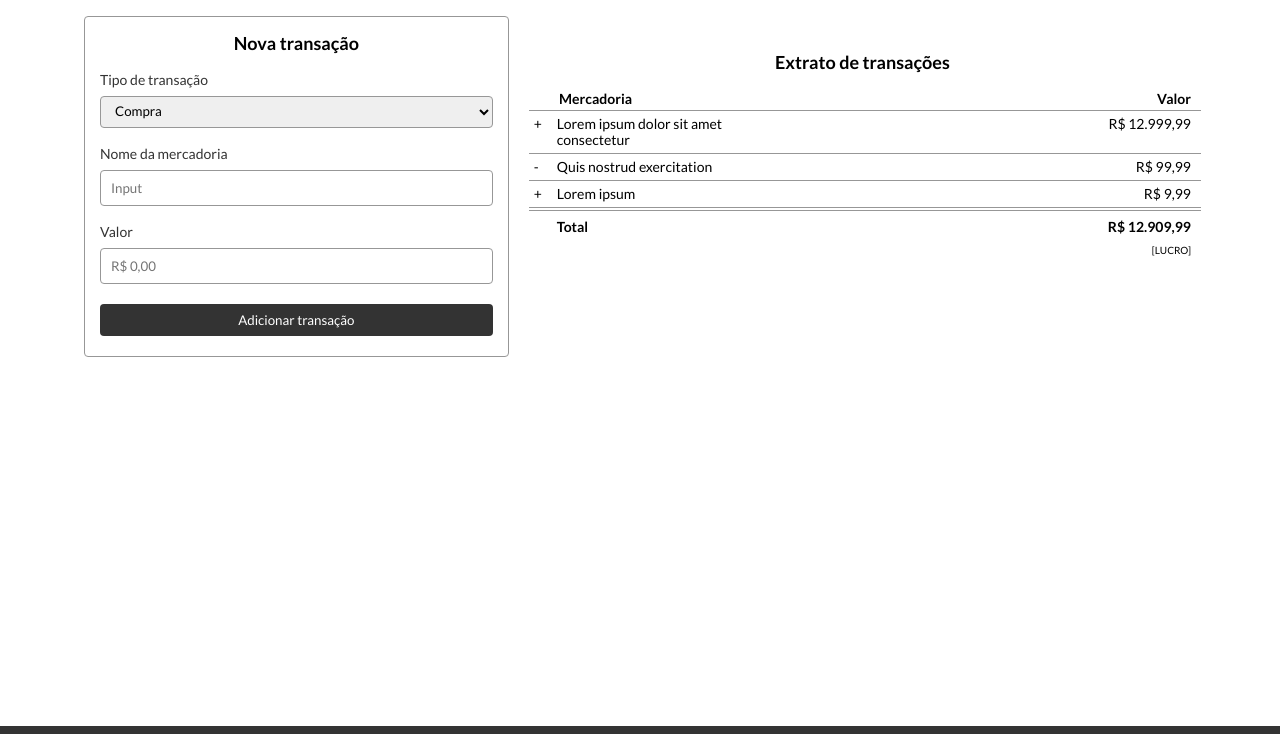
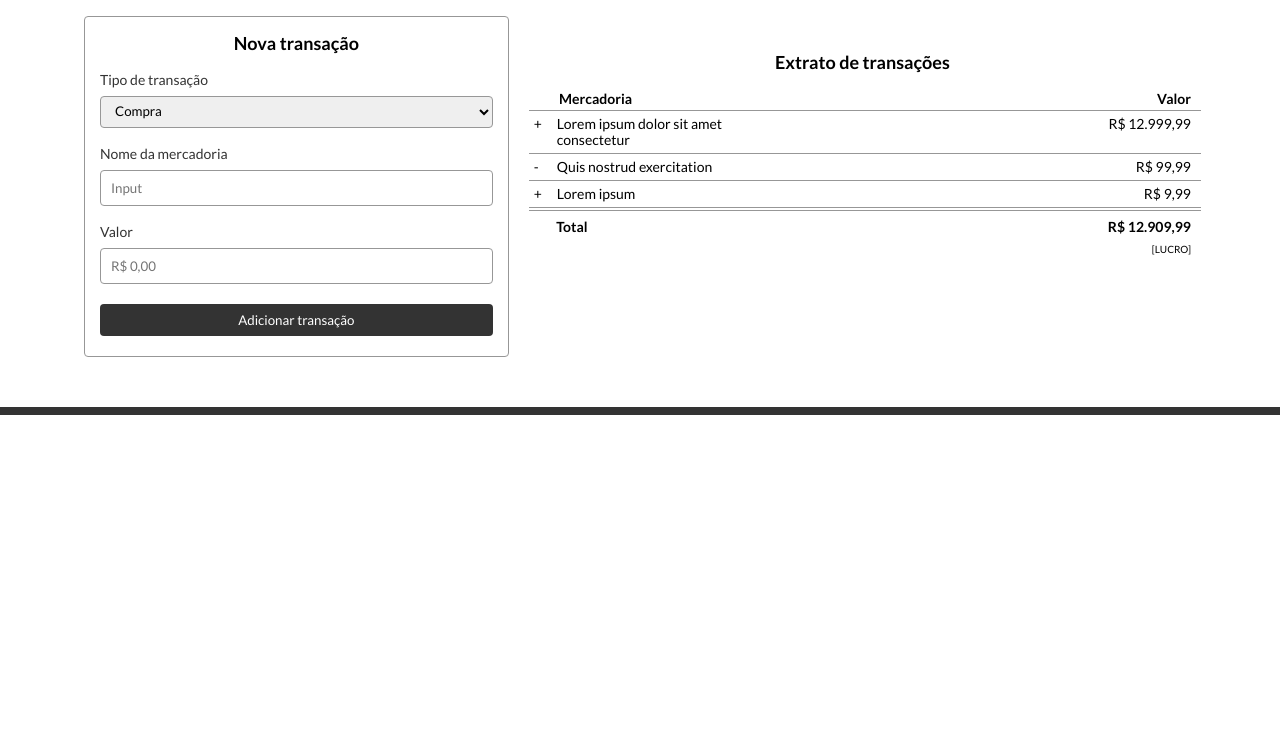
Before and after one commit to gabrielcaversan/projeto-individual-pt2, a plain HTML site: page index.html in a window 1280 px wide. Shown: the part 66-800 px from the top of the page. Drawn offline with Linux system fonts and the light colour scheme.

Commit message:
Ajustes finais

```diff
--- a/assets/css/desktop.css
+++ b/assets/css/desktop.css
@@ -108,4 +108,9 @@
     .tabela-conteudo-valor {
         width: 63%;
     }
+
+    /* RODAPÉ */
+    .footer {
+        margin-top: 50px;
+    }
 }
--- a/assets/css/style.css
+++ b/assets/css/style.css
@@ -207,16 +207,30 @@ header {
 }
 
 /* TEXTO LUCRO */
-.tabela-conteudo-valor span {
+.tabela-conteudo-valor-total {
+    width: 49%;
+    text-align: right;
+    padding-right: 10px;
+    padding-top: 5px;
+    padding-bottom: 5px;
+}
+
+.tabela-conteudo-valor-total span {
+    display: flex;
+    justify-content: right;
     font-size: 10px;
     font-weight: 400;
     line-height: 22px;
 }
 
 /* RODAPE */
+.footer {
+    position: relative;
+    bottom: 0;
+}
+
 footer {
-    position: fixed;
-    bottom: 0;
+    position: absolute;
     height: 8px;
     background-color: #333333;
     width: 100%;
--- a/assets/css/tablet.css
+++ b/assets/css/tablet.css
@@ -58,7 +58,8 @@
         width: 30%;
     }
 
-    .tabela-conteudo-valor {
+    .tabela-conteudo-valor,
+    .tabela-conteudo-valor-total {
         width: 68%;
     }
 }
--- a/index.html
+++ b/index.html
@@ -98,12 +98,12 @@
                 <div class="tabela-conteudo-total">
                     <div class="tabela-conteudo-operador">&nbsp;</div>
                     <div class="tabela-conteudo-mercadoria">Total</div>
-                    <div class="tabela-conteudo-valor">R$ 12.909,99 <br> <span>[LUCRO]</span></div>
+                    <div class="tabela-conteudo-valor-total">R$ 12.909,99 <span>[LUCRO]</span></div>
                 </div>
             </div>
     </div>
     <!-- RODAPÉ -->
-    <footer>
+    <footer class="footer">
         <div></div>
     </footer>
 </body>
```
